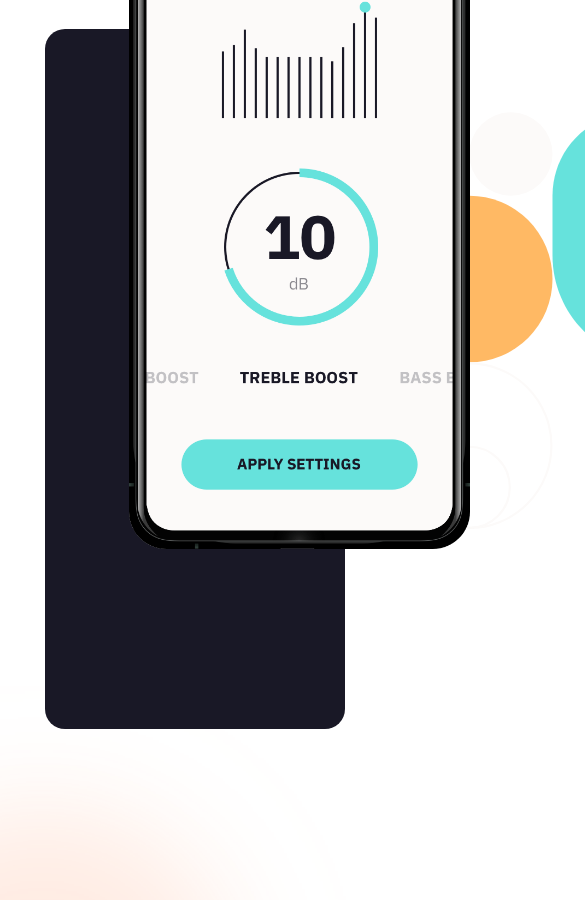
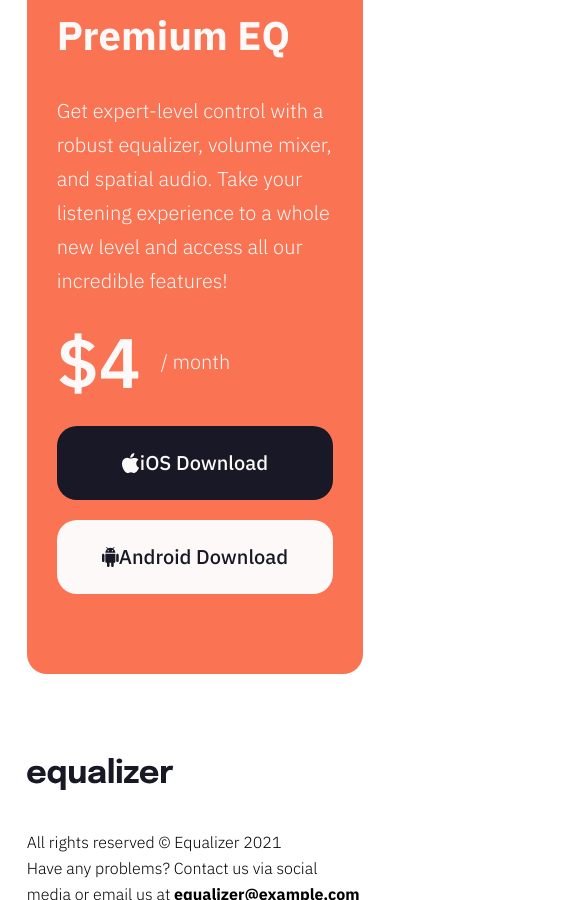
Before and after one commit to Vesta-nna/equalizer-landing-page, a React app: page / in a window 390 px wide. Shown: the part 1100-2000 px from the top of the page, 585 px wide, since content can reach past the window. Built offline with nearby package versions, Linux system fonts and the light colour scheme.

Commit message:
add mobile view

```diff
--- a/src/components/Main.js
+++ b/src/components/Main.js
@@ -13,9 +13,9 @@ const Main = () => (
         <div className="decoration"></div>
       </div>
 
-      A system audio equalizer specifically designed for Android and iOS. Freely tune the
+      <p>A system audio equalizer specifically designed for Android and iOS. Freely tune the
       way your music sounds with a professional grade parametric EQ & volume mixer. Control
-      bass, mids, treble, gain control, reverb, and more!
+      bass, mids, treble, gain control, reverb, and more!</p>
     </div>
 
     <div className="offer inline">
@@ -27,10 +27,10 @@ const Main = () => (
         <p>Get expert-level control with a robust equalizer, volume mixer, and spatial audio. Take
         your listening experience to a whole new level and access all our incredible features!</p>
 
-        <p className="inline"><h1>$4</h1><p> / month</p></p>
+        <p className="inline"><span className="bold">$4</span><span className="time"> / month</span></p>
 
-        <p className="button inline ios"><img src={ios} alt="iOS icon" /><p>iOS Download</p></p>
-        <p className="button inline android"><img src={android} alt="Android icon" /><p>Android Download</p></p>
+        <div className="button inline ios"><img src={ios} alt="iOS icon" /><p>iOS Download</p></div>
+        <div className="button inline android"><img src={android} alt="Android icon" /><p>Android Download</p></div>
       </div>
     </div>
   </main>
--- a/src/sass/layout/_footer.scss
+++ b/src/sass/layout/_footer.scss
@@ -3,12 +3,20 @@
 footer {
   font-size: 16px;
   line-height: 26px;
-  padding: 5em 0;
-  display: grid;
-  grid-template-columns: 1fr 3fr 1fr;
+  @media screen and (min-width: 1024px) {
+    padding: 15em 0 5em 0;
+    display: grid;
+    grid-template-columns: 1fr 3fr 1fr;
+  }
+  @media screen and (max-width: 1024px) {
+    padding: 30em 0 5em 0;
+  }
+  .support {
+    max-width: 400px;
 
-  .support {
-    width: 400px;
+    @media screen and (max-width: 1024px) {
+      padding: 2em 0 3em 0;
+    }
   }
 
   .socials {
@@ -17,9 +25,17 @@ footer {
     align-items: flex-end;
     align-self: start;
 
+    @media screen and (max-width: 1024px) {
+      justify-content: flex-start;
+      padding-bottom: 4em;
+    }
+
     * {
       width: 24px;
       height: 24px;
+      @media screen and (max-width: 1024px) {
+        margin-right: 2em;
+      }
       cursor: pointer;
       background-color: $black;
       &:hover {
--- a/src/sass/layout/_main.scss
+++ b/src/sass/layout/_main.scss
@@ -3,8 +3,14 @@
 
 main {
   h1 {
+    @media screen and (min-width: 1024px) {
       font-size: 88px;
       line-height: 88px;
+    }
+    @media screen and (max-width: 600px) {
+      font-size: 40px;
+      line-height: 48px;
+    }
     letter-spacing: -1px;
     font-weight: 700;
   }
@@ -16,13 +22,18 @@ main {
 
   .intro {
     padding-top: 2em;
+    @media screen and (min-width: 1024px) {
       width: 80%;
-
       .decoration {
         position: absolute;
         top: -1.5em;
         right: 0;
         content: url(../../img/bg-pattern-1.svg);
+      }
+    }
+    @media screen and (max-width: 600px) {
+      font-size: 16px;
+      line-height: 26px;
     }
   }
 
@@ -31,18 +42,34 @@ main {
     width: 100%;
     height: 700px;
     border-radius: 1em;
-    margin: 15em 0 5em 0;
+    margin: 15em 0 0em 0;
+    @media screen and (max-width: 1024px) {
+      display: flex;
+      flex-direction: column;
+      align-items: center;
+      margin: 10em 0 0em 0;
+    }
     .phone {
       z-index: 9;
       position: relative;
       top: -9em;
       left: 4.2em;
+      @media screen and (max-width: 1024px) {
+        width: 60%;
+        left: 0;
+      }
     }
 
     .decoration {
       z-index: 0;
       margin: 0 auto;
       height: 500px;
+      @media screen and (max-width: 1024px) {
+        width: 80%;
+        position: relative;
+        top: -20em;
+        left: 0;
+      }
     }
 
     .pricing {
@@ -50,16 +77,23 @@ main {
       position: relative;
       right: 5em;
       top: 5em;
+      padding: 1em 2em 3em 2em;
+      @media screen and (max-width: 1024px) {
+        padding: 1em 1.5em 3em 1.5em;
+        top: -22em;
+        right: 0;
+      }
       border-radius: 1em;
       background-color: $orange;
       color: $white;
-      padding: 1em 2em 3em 2em;
       .inline {
         align-items: center;
-        h1 {
-          line-height: 30px !important;
+        .bold {
+          font-size: 70px;
+          line-height: 88px;
+          font-weight: 600;
         }
-        p {
+        .time {
           padding-left: 1em;
         }
       }
@@ -70,6 +104,7 @@ main {
       font-weight: 500;
       justify-content: center;
       cursor: pointer;
+      margin-bottom: 1em;
     }
     .ios {
       background-color: $black;
--- a/src/sass/pages/_index.scss
+++ b/src/sass/pages/_index.scss
@@ -4,12 +4,19 @@
 body {
   font: 20px/34px 'IBM Plex Sans';
   font-weight: 300;
-  background-color: $white;
-  background: -15em -15em  url(../../img/bg-main-desktop.png)
+  @media screen and (min-width: 1024px) {
+    background: -15em -15em  url(../../img/bg-main-desktop.png);
+  }
+  @media screen and (max-width: 600px) {
+    background: 0 -15em no-repeat url(../../img/bg-main-mobile.png)
+  }
 }
 
 #root {
   width: 80%;
+  @media screen and (max-width: 600px) {
+    width: 90%;
+  }
   padding-top: 2.5em;
   margin: 0 auto;
 }
```
Lines whose indentation alone changed are shown as unchanged.
